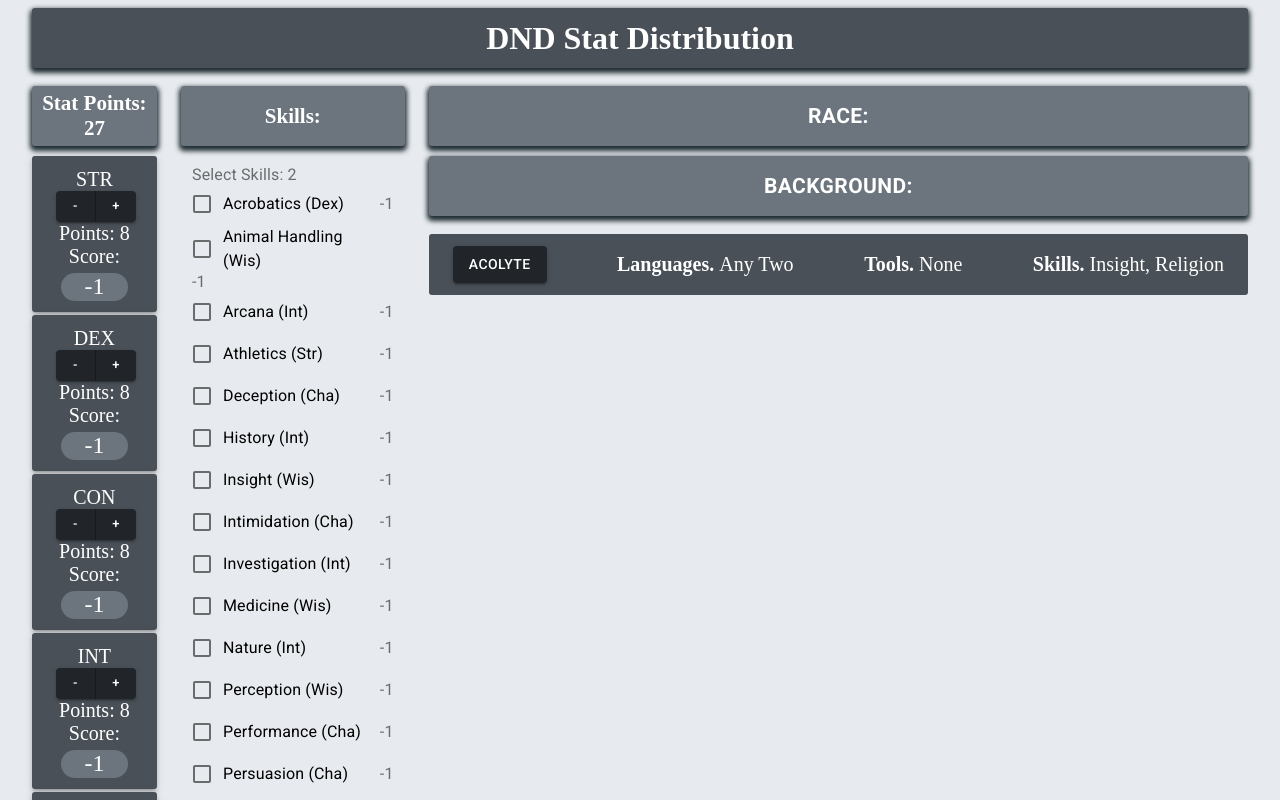
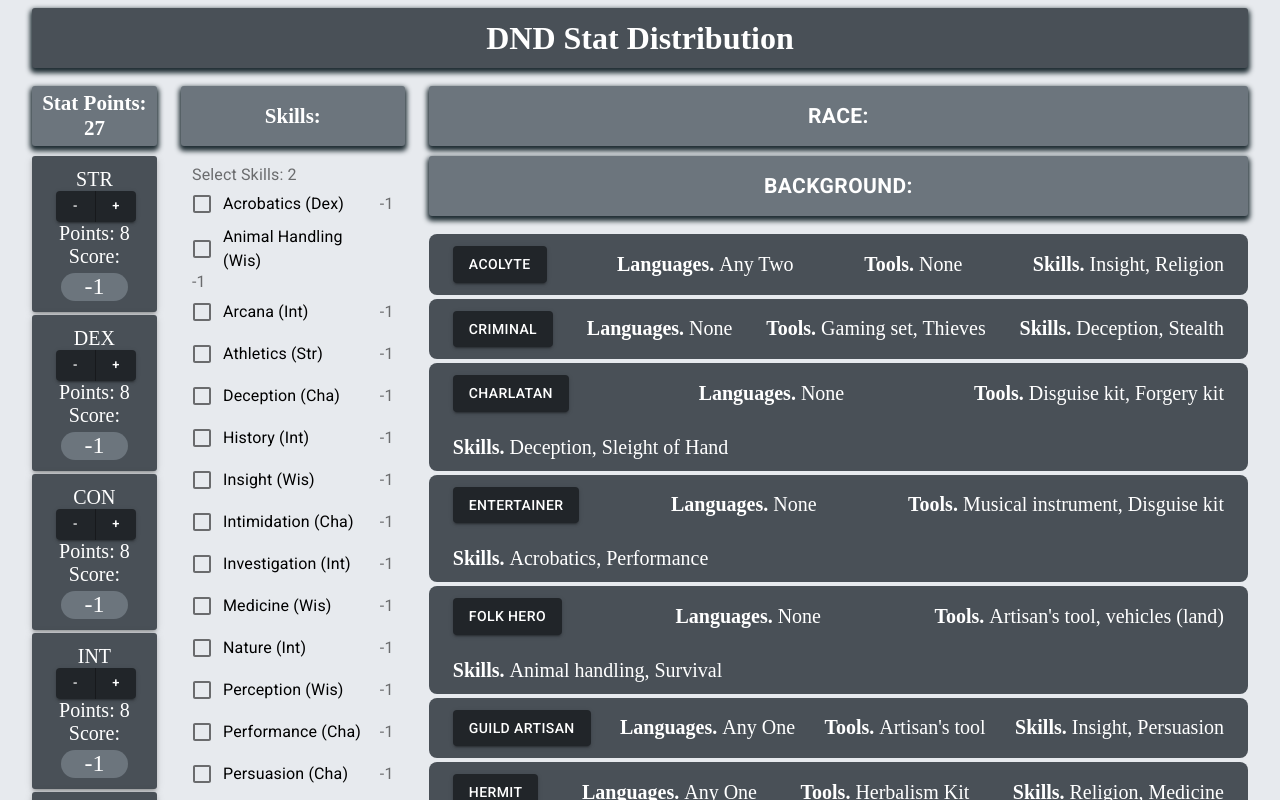
Before and after one commit to KjartanE/dnd_stats, a React (Create React App) app: page / in a window 1280 px wide. Both pictures are taken after a click on the button "BACKGROUND:". Shown: the top 800 px of the page. Built offline with nearby package versions, Linux system fonts and the light colour scheme.

Commit message:
Completed BackgroundBlock and integration.

```diff
--- a/src/App.js
+++ b/src/App.js
@@ -63,6 +63,7 @@
         val2: 0
       },
       background_open: false,
+      background_title: "",
 
       adjust_Points:this.adjust_Points,
       variant_Human: this.variant_Human,
@@ -70,7 +71,7 @@
       update_Race:this.update_Race,
       update_Skill_Score: this.update_Skill_Score,
       access_Stat_Score: this.access_Stat_Score,
-      update_Skill: this.update_Skill,
+      update_Skills: this.update_Skills,
       warning_Alert: this.warning_Alert
     };
 
@@ -201,7 +202,6 @@
 
   update_Skill_Score = () => {
     this.skills.current.update_Score();
-    console.log("AAHSDAS");
   }
 
   access_Stat_Score = (dir) => {
@@ -211,8 +211,11 @@
     //console.log(stat_element.state.score);
   }
 
-  update_Skill = (skill) => {
-    this.skills.current.update_Skill(skill);
+  update_Skills = (name, skill1, skill2) => {
+    this.setState({
+      background_title: name
+    });
+    this.skills.current.update_Skills(skill1, skill2);
   }
 
   warning_Alert = (info) => {
@@ -274,7 +277,7 @@
               background_open: !state.background_open
             }))}>
               <Box >
-                <h2>Background: </h2>
+                <h2>Background: {this.state.background_title}</h2>
 
               </Box>
             </Button>
--- a/src/BackgroundBlock/BackgroundBlock.js
+++ b/src/BackgroundBlock/BackgroundBlock.js
@@ -1,19 +1,18 @@
 import React from 'react';
+import { withStyles } from '@material-ui/core/styles';
+import {Box, Button, Grid, List, ListItem} from '@material-ui/core';
 
-import { withStyles } from '@material-ui/core/styles';
-import {Box, Button, ButtonGroup, Grid, List, ListItem, Paper} from '@material-ui/core';
-
-const styles = theme =>({
-    listItem:{
+const styles = theme => ({
+    listItemStyle:{
         background: theme.palette.primary1Color,
         spaceing: 16,
-        border: 0,
         fontSize: 20,
-        borderRadius: 3,
+        borderRadius: 8,
         color: 'white',
         padding: '12px 24px ',
         textAlign: 'center',
         margin: 'auto',
+        marginBottom: '4px'
 
 
     },
@@ -24,7 +23,6 @@
         super(props);
 
         this.state={
-
         }
     }
 
@@ -34,31 +32,148 @@
         return(
             <Box>
                 <List component="nav">
-                    <ListItem className={classes.listItem}>
-                        <Grid container direction="row" spacing={3}
-                        justifyContent="space-between" alignItems="center">
-
-                            <Grid item>
-                                <Button variant='contained' color='primary'
-                                onClick ={() =>{
-                                    this.props.appState.update_Skill('insi');
-                                    this.props.appState.update_Skill('reli');
-                                }}>
-                                    Acolyte
-                                </Button>
-                            </Grid>
-                            <Grid item>
-                                <strong>Languages. </strong> Any Two
-                            </Grid>
-                            <Grid item>
-                                <strong>Tools. </strong> None
-                            </Grid>
-                            <Grid item>
-                                <strong>Skills. </strong> Insight, Religion
-                            </Grid>
-                        </Grid>
-
-
+                    <ListItem className={classes.listItemStyle}>
+                        <BackgroundListItem
+                        name="Acolyte"
+                        skills="Insight, Religion"
+                        skill1="insi"
+                        skill2="reli"
+                        lang="Any Two"
+                        tools="None"
+                        update_Skills={this.props.appState.update_Skills}
+                        />
+                    </ListItem>
+                    <ListItem className={classes.listItemStyle}>
+                        <BackgroundListItem
+                        name="Criminal"
+                        skills="Deception, Stealth"
+                        skill1="dece"
+                        skill2="stea"
+                        lang="None"
+                        tools="Gaming set, Thieves"
+                        update_Skills={this.props.appState.update_Skills}
+                        />
+                    </ListItem>
+                    <ListItem className={classes.listItemStyle}>
+                        <BackgroundListItem
+                        name="Charlatan"
+                        skills="Deception, Sleight of Hand"
+                        skill1="dece"
+                        skill2="slei"
+                        lang="None"
+                        tools="Disguise kit, Forgery kit"
+                        update_Skills={this.props.appState.update_Skills}
+                        />
+                    </ListItem>
+                    <ListItem className={classes.listItemStyle}>
+                        <BackgroundListItem
+                        name="Entertainer"
+                        skills="Acrobatics, Performance"
+                        skill1="acro"
+                        skill2="perf"
+                        lang="None"
+                        tools="Musical instrument, Disguise kit"
+                        update_Skills={this.props.appState.update_Skills}
+                        />
+                    </ListItem>
+                    <ListItem className={classes.listItemStyle}>
+                        <BackgroundListItem
+                        name="Folk Hero"
+                        skills="Animal handling, Survival"
+                        skill1="anim"
+                        skill2="surv"
+                        lang="None"
+                        tools="Artisan's tool, vehicles (land)"
+                        update_Skills={this.props.appState.update_Skills}
+                        />
+                    </ListItem>
+                    <ListItem className={classes.listItemStyle}>
+                        <BackgroundListItem
+                        name="Guild Artisan"
+                        skills="Insight, Persuasion"
+                        skill1="insi"
+                        skill2="pers"
+                        lang="Any One"
+                        tools="Artisan's tool"
+                        update_Skills={this.props.appState.update_Skills}
+                        />
+                    </ListItem>
+                    <ListItem className={classes.listItemStyle}>
+                        <BackgroundListItem
+                        name="Hermit"
+                        skills="Religion, Medicine"
+                        skill1="reli"
+                        skill2="medi"
+                        lang="Any One"
+                        tools="Herbalism Kit"
+                        update_Skills={this.props.appState.update_Skills}
+                        />
+                    </ListItem>
+                    <ListItem className={classes.listItemStyle}>
+                        <BackgroundListItem
+                        name="Noble"
+                        skills="History, Persuasion"
+                        skill1="hist"
+                        skill2="pers"
+                        lang="Any One"
+                        tools="Gaming set"
+                        update_Skills={this.props.appState.update_Skills}
+                        />
+                    </ListItem>
+                    <ListItem className={classes.listItemStyle}>
+                        <BackgroundListItem
+                        name="Outlander"
+                        skills="Athletics, Survival"
+                        skill1="athl"
+                        skill2="surv"
+                        lang="Any One"
+                        tools="Musical Instrument"
+                        update_Skills={this.props.appState.update_Skills}
+                        />
+                    </ListItem>
+                    <ListItem className={classes.listItemStyle}>
+                        <BackgroundListItem
+                        name="Sage"
+                        skills="Arcana, History"
+                        skill1="arca"
+                        skill2="hist"
+                        lang="Any Two"
+                        tools="Navigator's tools, vehicles"
+                        update_Skills={this.props.appState.update_Skills}
+                        />
+                    </ListItem>
+                    <ListItem className={classes.listItemStyle}>
+                        <BackgroundListItem
+                        name="Sailor"
+                        skills="Athletics, Perception"
+                        skill1="athl"
+                        skill2="perc"
+                        lang="None"
+                        tools="Navigator's tools, vehicles (water)"
+                        update_Skills={this.props.appState.update_Skills}
+                        />
+                    </ListItem>
+                    <ListItem className={classes.listItemStyle}>
+                        <BackgroundListItem
+                        name="Soldier"
+                        skills="Athletics, Intimidation"
+                        skill1="athl"
+                        skill2="inti"
+                        lang="None"
+                        tools="Gaming set, vehicles (land)"
+                        update_Skills={this.props.appState.update_Skills}
+                        />
+                    </ListItem>
+                    <ListItem className={classes.listItemStyle}>
+                        <BackgroundListItem
+                        name="Urchin"
+                        skills="Sleight of Hand, Stealth"
+                        skill1="slei"
+                        skill2="stea"
+                        lang="None"
+                        tools="Disguise kit, Thieves’ tools"
+                        update_Skills={this.props.appState.update_Skills}
+                        />
                     </ListItem>
                 </List>
             </Box>
@@ -66,3 +181,30 @@
     }
 }
 export  default withStyles(styles, {withTheme: true})(BackgroundBlock);
+
+export function BackgroundListItem(props){
+
+    return(
+        <Grid container direction="row" spacing={3}
+        justifyContent="space-between" alignItems="center">
+
+            <Grid item>
+                <Button variant='contained' color='primary'
+                onClick ={() =>{
+                    props.update_Skills(props.name, props.skill1, props.skill2);
+                }}>
+                    {props.name}
+                </Button>
+            </Grid>
+            <Grid item>
+                <strong>Languages. </strong> {props.lang}
+            </Grid>
+            <Grid item>
+                <strong>Tools. </strong> {props.tools}
+            </Grid>
+            <Grid item>
+                <strong>Skills. </strong> {props.skills}
+            </Grid>
+        </Grid>
+    );
+}
--- a/src/RaceBlock/Races/Dwarf.js
+++ b/src/RaceBlock/Races/Dwarf.js
@@ -28,9 +28,7 @@
 });
 
 class Dwarf extends React.Component {
-  constructor(props) {
-    super(props);
-  }
+
     render() {
         return(
             <DwarfBlock updateStats={this.props.updateStats}
--- a/src/RaceBlock/Races/Gnome.js
+++ b/src/RaceBlock/Races/Gnome.js
@@ -61,7 +61,7 @@
               <Box component="div">
                 <strong>Natural Illusionist.</strong> You know the Minor
                 Illusion (PHB.260) cantrip. Intelligence is your spellcasting
-                ability for this spell.
+                ability for this spell.  <br />
                 <strong>Speak with Small Beasts.</strong>
                 You can communicate simple ideas with small or smaller beasts
               </Box>
--- a/src/RaceBlock/Races/HalfOrc.js
+++ b/src/RaceBlock/Races/HalfOrc.js
@@ -1,4 +1,4 @@
-import React, { useState } from "react";
+import React from "react";
 import { makeStyles } from "@material-ui/core/styles";
 import {Box, Grid, Button, ButtonGroup} from "@material-ui/core";
 import Typography from "@material-ui/core/Typography";
--- a/src/RaceBlock/Races/Tiefling.js
+++ b/src/RaceBlock/Races/Tiefling.js
@@ -1,4 +1,4 @@
-import React, { useState } from "react";
+import React from "react";
 import { makeStyles } from "@material-ui/core/styles";
 import {Box, Grid, Button, ButtonGroup} from "@material-ui/core";
 import Typography from "@material-ui/core/Typography";
--- a/src/SkillBlock/SkillBlock.js
+++ b/src/SkillBlock/SkillBlock.js
@@ -42,6 +42,11 @@
             update_Score: this.update_Score,
             warning_Alert: this.props.appState.warning_Alert,
             update_Skill: this.update_Skill,
+
+            background_Selected:{
+              background1: "",
+              background2: ""
+            },
 
             acro: false,
             anim: false,
@@ -90,10 +95,47 @@
         return(this.props.appState.access_Stat_Score(dir));
     }
 
+    update_Skills = (skill1, skill2) => {
+
+      if(!this.state.background_Selected.background1 &&
+        !this.state.background_Selected.background2 ){
+
+        this.setState((state) => ({
+          [skill1]: !this.state[skill1],
+          [skill2]: !this.state[skill2]
+        }));
+      }else{
+        this.setState((state) => ({
+          [this.state.background_Selected.background1]: false,
+          [this.state.background_Selected.background2]: false
+        }));
+        this.setState((state) => ({
+          [skill1]: true,
+          [skill2]: true
+        }));
+      }
+
+
+      var setSkills ={...this.state.background_Selected};
+      setSkills.background1 = skill1;
+      setSkills.background2 = skill2;
+
+      this.setState((state) => ({
+        background_Selected: setSkills
+      }));
+
+      //console.log(skill1 + " " + skill2);
+    }
+
     update_Skill = (skill) => {
-      this.setState((state) => ({
-        [skill]: !this.state[skill]
-      }));
+      if(this.state.background_Selected.background1 === skill ||
+        this.state.background_Selected.background2 === skill){
+          this.state.adjust_Prof(-1);
+        }else{
+          this.setState((state) => ({
+            [skill]: !this.state[skill]
+          }));
+        }
     }
 
     render(){
```
